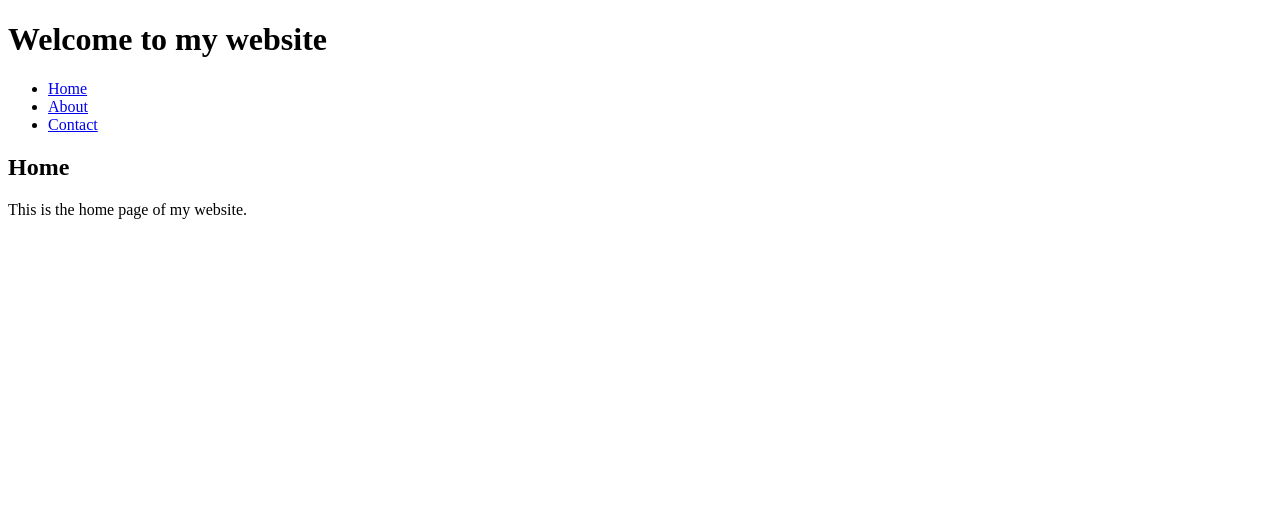
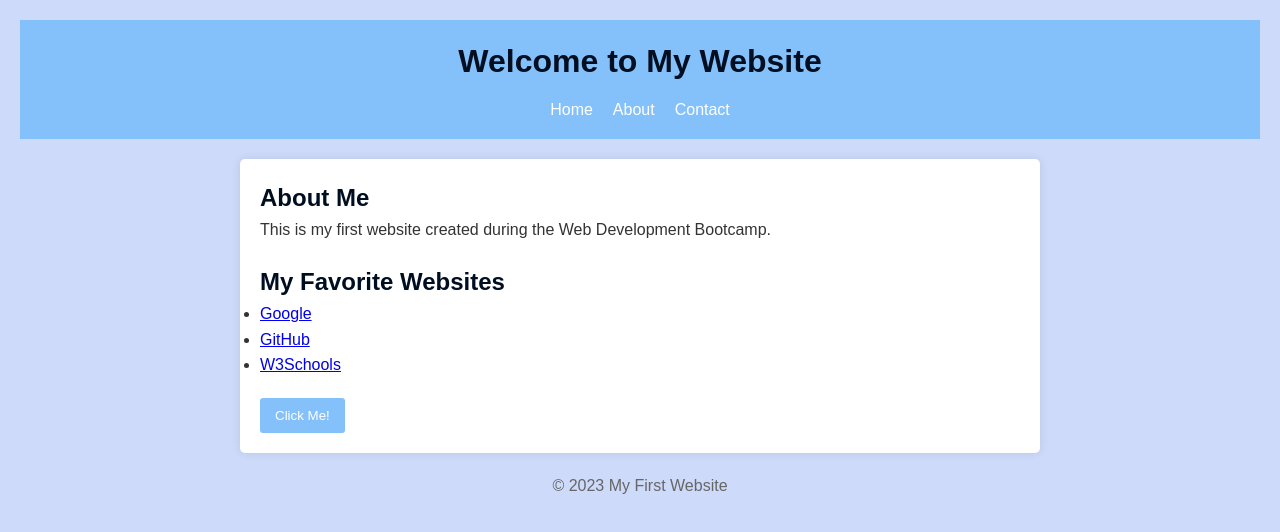
Before and after one commit to MarciliaS/module_1, a plain HTML site: page index.html in a window 1280 px wide. Drawn offline with Linux system fonts and the light colour scheme.

Commit message:
update html code

```diff
--- a/index.html
+++ b/index.html
@@ -3,23 +3,38 @@
 <head>
   <meta charset="UTF-8">
   <meta name="viewport" content="width=device-width, initial-scale=1.0">
-    <title>Document</title>
-
+  <title>My First Website</title>
+  <link rel="stylesheet" href="style.css">
 </head>
 <body>
   <header>
-        <h1>Welcome to my website</h1>
+    <h1>Welcome to My Website</h1>
     <nav>
       <ul>
-                <li><a href="index.html">Home</a></li>
-                <li><a href="about.html">About</a></li>
-                <li><a href="contact.html">Contact</a></li>
+        <li><a href="#">Home</a></li>
+        <li><a href="#">About</a></li>
+        <li><a href="#">Contact</a></li>
       </ul>
     </nav>
   </header>
   <main>
-        <h2>Home</h2>
-        <p>This is the home page of my website.</p>
+    <section>
+      <h2>About Me</h2>
+      <p>This is my first website created during the Web Development Bootcamp.</p>
+    </section>
+    <section>
+      <h2>My Favorite Websites</h2>
+      <ul id="favorite-sites">
+        <li><a href="https://www.google.com">Google</a></li>
+        <li><a href="https://www.github.com">GitHub</a></li>
+        <li><a href="https://www.w3schools.com">W3Schools</a></li>
+      </ul>
+    </section>
+    <button id="myButton">Click Me!</button>
+  </main>
+  <footer>
+    <p>© 2023 My First Website</p>
+  </footer>
   <script src="main.js"></script>
 </body>
 </html>
```
Lines whose indentation alone changed are shown as unchanged.
